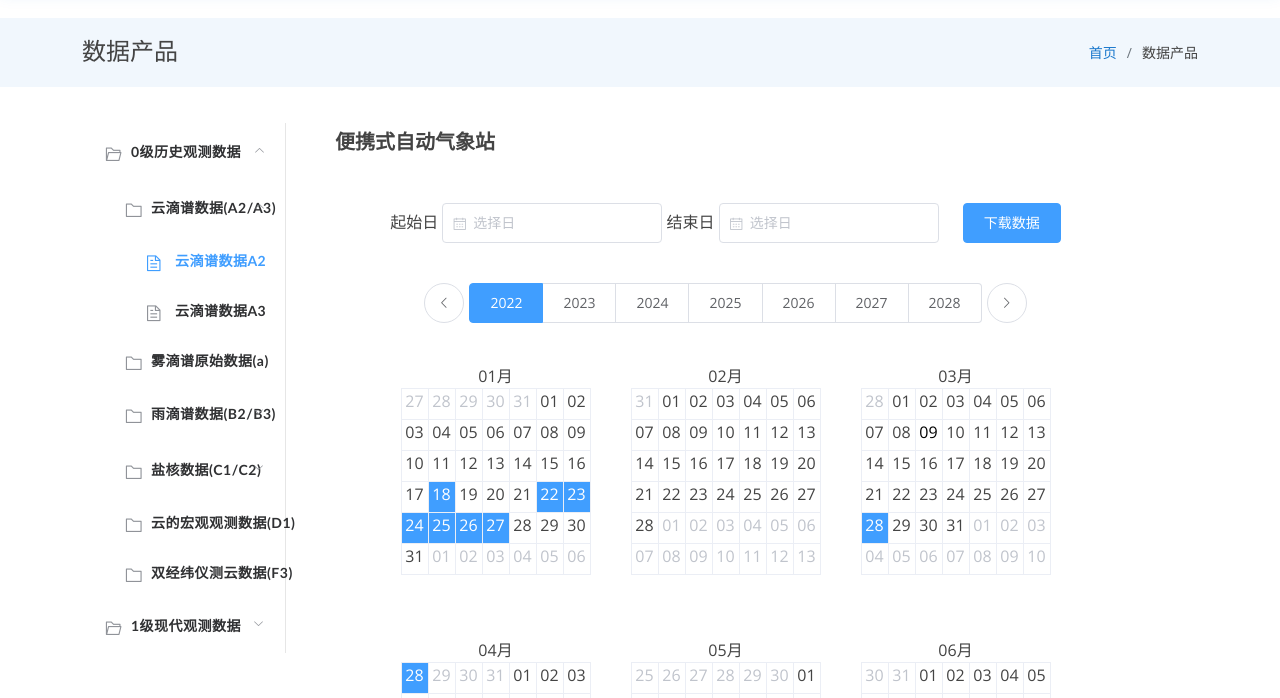
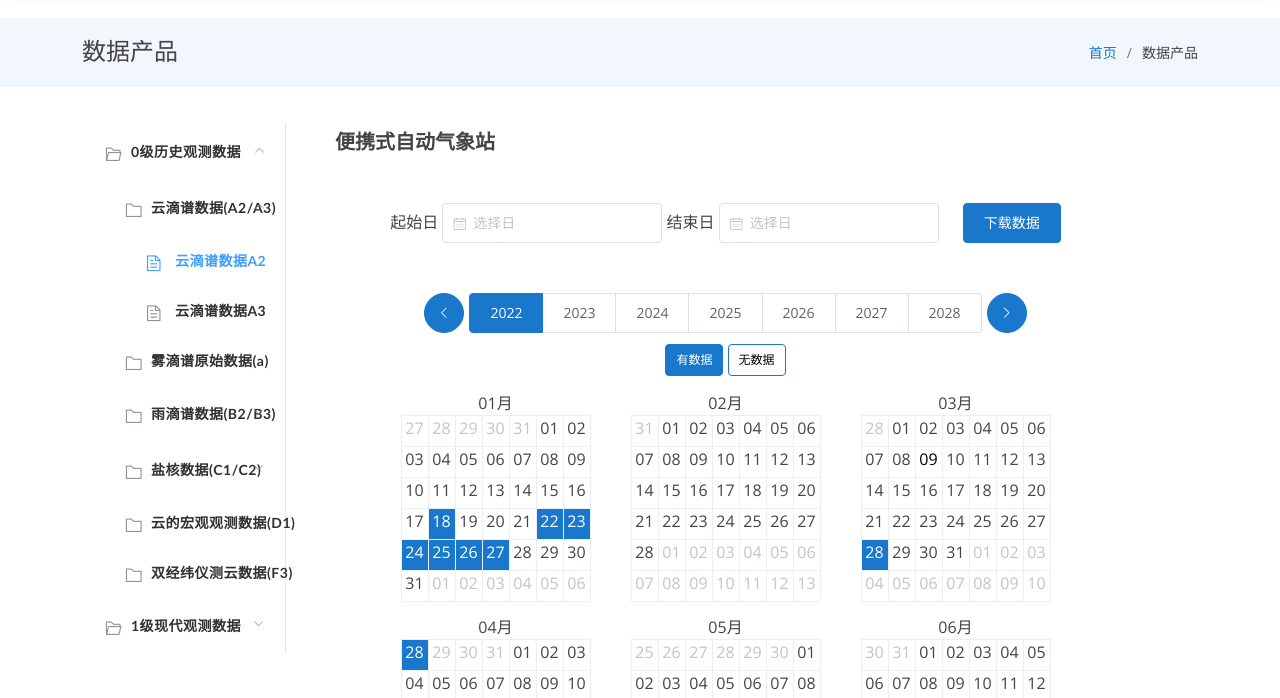
Before and after one commit to guoheng1999/lushan_front, a plain HTML site: page inner-page-currentData.html in a window 1280 px wide. Shown: the part 102-800 px from the top of the page. Drawn offline with nearby package versions, Linux system fonts and the light colour scheme.

Commit message:
修改现代历史数据样式色彩

```diff
--- a/inner-page-currentData.html
+++ b/inner-page-currentData.html
@@ -104,21 +104,22 @@
 												</el-button>
 											</div>
 										</el-header>
+
 										<el-main style="text-align: center;">
-											<el-row style="display: inline-flex;">
-												<el-button @click="pervious" style="margin-right: 5px;"
+											<el-row style="display: inline-flex; margin-top: 10px;">
+												<el-button class="year-change" @click="pervious" style="margin-right: 5px;"
 													icon="el-icon-arrow-left" circle></el-button>
 												<el-radio-group v-model="showYear">
 													<el-radio-button style="margin: 0;" v-for="(item,index) in yearList"
 														:label="item"></el-radio-button>
 												</el-radio-group>
-												<el-button @click="next" style="margin-left: 5px;"
+												<el-button class="year-change" @click="next" style="margin-left: 5px;"
 													icon="el-icon-arrow-right" circle></el-button>
 											</el-row>
-
-
-
-
+											<div id="data-tips">
+												<el-tag class="tips-hasData">有数据</el-tag>
+												<el-tag class="tips-noData">无数据</el-tag>
+											</div>
 											<el-row v-if="isRefresh">
 												<el-col :span="6" v-for="(item,index) in monthList" :key="item">
 													<span style="margin-bottom: 5px;">{{item}}月</span>
@@ -132,14 +133,14 @@
 												</el-col>
 											</el-row>
 										</el-main>
-										<el-aside>
+										<!-- <el-aside>
 											<el-col :span="2">
 												<el-tag>标签一</el-tag>
 											</el-col>
 											<el-col :span="2">
 												<el-tag>标签一</el-tag>
 											</el-col>
-										</el-aside>
+										</el-aside> -->
 									</el-container>
 								</div>
 							</div>
@@ -179,6 +180,45 @@
 		<script src="assets/js/main.js"></script>
 	</body>
 	<style>
+		#data-tips {
+			margin-top: 5px;
+			margin-bottom: 15px;
+		}
+		.year-change,.year-change:focus{
+			background-color: #1977CC;
+			border-color: #1977CC;
+			color: #FFFFFF;
+		}
+		.year-change:hover{
+			background-color: #FFFFFF;
+			border-color: #1977CC;
+			color: #1977CC;
+		}
+		.tips-hasData {
+		    background-color: #1977CC;
+		    border-color: #1977CC;
+			color: #FFFFFF;
+		}
+		.tips-noData{
+			background-color: #FFFFFF;
+			border-color: #1977CC;
+			color: #000000;
+		}
+		.el-radio-button__inner:hover {
+		    color: #1977CC;
+		}
+		.el-radio-button__orig-radio:checked+.el-radio-button__inner {
+		    color: #FFF;
+		        background-color: #1977CC;
+		        border-color: #1977CC;
+		        -webkit-box-shadow: -1px 0 0 0 #1977CC;
+		        box-shadow: -1px 0 0 0 #1977CC;
+		}
+		.el-button--primary {
+		    color: #FFF;
+		    background-color: #1977CC;
+		    border-color: #1977CC;
+		}
 		.el-row {
 			display: flex;
 			box-sizing: border-box;
@@ -188,9 +228,9 @@
 			justify-content: center;
 		}
 
-		.el-calendar {
+		/* .el-calendar {
 			margin-bottom: 15px;
-		}
+		} */
 
 		.el-calendar__body {
 			width: 230px;
@@ -211,7 +251,7 @@
 
 		.el-col {
 			border-radius: 4px;
-			margin-top: 35px;
+			/* margin-top: 35px; */
 		}
 
 		.el-col-6 {
@@ -231,7 +271,7 @@
 		}
 
 		.has-data {
-			background-color: #409EFF;
+			background-color: #1977CC;
 			color: #FFFFFF;
 			width: 26px;
 			height: 30px;
```
